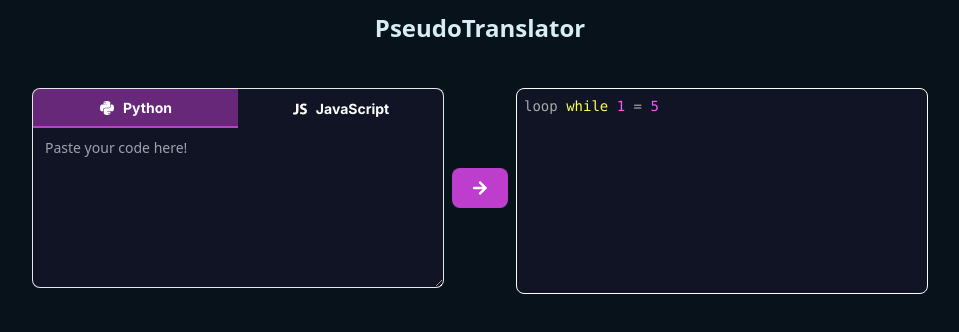
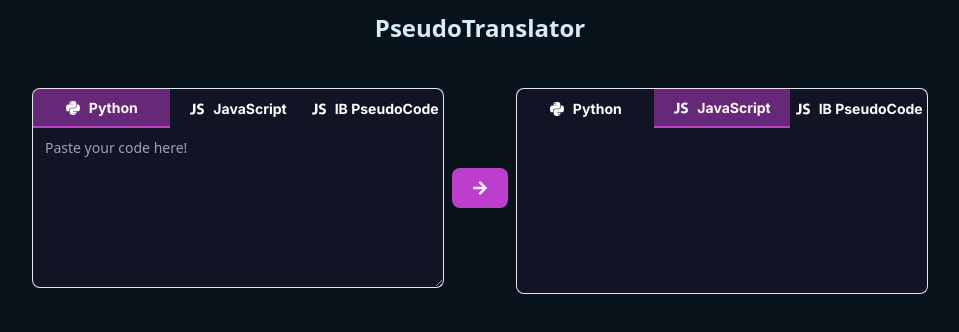
Before and after one commit to MoonMarshmellow/pseudotranslator, a Next.js app: page / in a window 1280 px wide. Shown: the top 332 px of the page, without its empty margins (160-1119 px from the left). Built offline with nearby package versions, Linux system fonts and the light colour scheme.

Commit message:
added language switching and different translation options, assistants api in progress

```diff
--- a/src/components/translator.tsx
+++ b/src/components/translator.tsx
@@ -1,6 +1,6 @@
 "use client";
 
-import { useState } from "react";
+import { use, useEffect, useState } from "react";
 import TextareaAutosize from "react-textarea-autosize";
 import SyntaxHighlighter from "react-syntax-highlighter";
 import { FaArrowRight, FaPython } from "react-icons/fa";
@@ -10,6 +10,7 @@
 import { IconType } from "react-icons";
 import ReactSyntaxHighlighter from "react-syntax-highlighter";
 import { qtcreatorDark } from "react-syntax-highlighter/dist/esm/styles/hljs";
+import { formatRevalidate } from "next/dist/server/lib/revalidate";
 
 const formTabs = [
   {
@@ -18,6 +19,10 @@
   },
   {
     title: "JavaScript",
+    icon: IoLogoJavascript,
+  },
+  {
+    title: "IB PseudoCode",
     icon: IoLogoJavascript,
   },
 ];
@@ -30,21 +35,54 @@
 export default function Translator() {
   const [input, setInput] = useState("");
   const [output, setOutput] = useState("");
-  const [selectedTab, setSelectedTab] = useState(formTabs[0].title);
+  const [selectedFromTab, setSelectedFromTab] = useState(formTabs[0].title);
+  const [selectedToTab, setSelectedToTab] = useState(formTabs[1].title);
+  const [outputLang, setOutputLang] = useState("lua");
   const [focused, setFocused] = useState(false);
   const [loading, setLoading] = useState(false);
 
   const onFocus = () => setFocused(true);
   const onBlur = () => setFocused(false);
 
+  useEffect(() => {
+    const index1 = formTabs.map((e) => e.title).indexOf(selectedFromTab);
+    if (selectedFromTab == selectedToTab) {
+      console.log("same");
+      console.log("index1", index1);
+      const newIndex = index1 + 1 == formTabs.length ? index1 - 1 : index1 + 1;
+      console.log("newIndex", newIndex);
+      setSelectedFromTab(formTabs[newIndex].title);
+    }
+  }, [selectedToTab]);
+
+  useEffect(() => {
+    const index2 = formTabs.map((e) => e.title).indexOf(selectedToTab);
+    const newIndex = 1;
+    if (selectedFromTab == selectedToTab) {
+      console.log("same");
+      console.log("index2", index2);
+      const newIndex = index2 + 1 == formTabs.length ? index2 - 1 : index2 + 1;
+      console.log("newIndex", newIndex);
+      setSelectedToTab(formTabs[newIndex].title);
+    }
+  }, [selectedFromTab]);
+
   const onInputChange = (event: React.ChangeEvent<HTMLTextAreaElement>) => {
     setInput(event.target.value);
   };
 
-  const onSubmit = async (input: string, language: string) => {
+  const onSubmit = async (
+    input: string,
+    languageFrom: string,
+    languageTo: string
+  ) => {
     setLoading(true);
     try {
-      const request = { code: input, language: language };
+      const request = {
+        code: input,
+        languageFrom: languageFrom,
+        languageTo: languageTo,
+      };
       const res = await fetch("/api", {
         method: "POST",
         headers: {
@@ -75,8 +113,8 @@
                 <TabItem
                   key={item.title}
                   item={item}
-                  selected={item.title === selectedTab}
-                  setSelectedTab={setSelectedTab}
+                  selected={item.title === selectedFromTab}
+                  setSelectedTab={setSelectedFromTab}
                 />
               ))}
             </div>
@@ -85,7 +123,7 @@
               onBlur={onBlur}
               onChange={onInputChange}
               placeholder="Paste your code here!"
-              className="peer h-full min-h-[160px] w-full bg-accent/5 resize-y rounded-b-[8px] border border-t-0 border-blue-gray-200 px-3 py-2.5 font-sans text-sm font-normal text-white outline outline-0 focus:border-2 focus:border-accent focus:border-t-0 focus:bg-accent/10 focus:outline-0 disabled:resize-none disabled:border-0 disabled:bg-blue-gray-50"
+              className="peer w-full min-h-[160px] bg-accent/5 resize-y rounded-b-[8px] border border-t-0 border-blue-gray-200 px-3 py-2.5 font-sans text-sm font-normal text-white outline outline-0 focus:border-2 focus:border-accent focus:border-t-0 focus:bg-accent/10 focus:outline-0 disabled:resize-none disabled:border-0 disabled:bg-blue-gray-50"
             ></TextareaAutosize>
           </div>
           {loading ? (
@@ -95,23 +133,39 @@
           ) : (
             <button
               onClick={() => {
-                onSubmit(input, selectedTab);
+                onSubmit(input, selectedFromTab, selectedToTab);
               }}
               className="bg-accent text-white h-5 p-5 m-20 flex items-center rounded-[8px] transition-all hover:bg-accent/90 hover:rounded-[20px]"
             >
               <FaArrowRight />
             </button>
           )}
-          <div className="basis-1/2">
-            <ReactSyntaxHighlighter
-              language="lua"
-              style={qtcreatorDark}
-              customStyle={{ background: "rbg(189,61,205,0.05" }}
-              className="whitespace-pre h-full w-full bg-accent/5 rounded-[8px] border border-white text-white px-3 py-2.5 text-sm font-sans font-normal"
+          <div className="basis-1/2 flex flex-col flex-grow">
+            <div
+              className={`h-[40px] bg-accent/5 flex flex-row w-full rounded-t-[8px] overflow-hidden border border-blue-gray-200 border-b-0`}
             >
-              {/* {output} */}
-              loop while 1 = 5
-            </ReactSyntaxHighlighter>
+              {formTabs.map((item) => (
+                <TabItem
+                  key={item.title}
+                  item={item}
+                  selected={item.title === selectedToTab}
+                  setSelectedTab={setSelectedToTab}
+                />
+              ))}
+            </div>
+
+            <div className="whitespace-pre peer flex-grow w-full min-h-[160px] bg-accent/5 resize-y rounded-b-[8px] border border-t-0 border-blue-gray-200 px-3 py-2.5 font-sans text-sm font-normal text-white outline outline-0 focus:border-2 focus:border-accent focus:border-t-0 focus:bg-accent/10 focus:outline-0 disabled:resize-none disabled:border-0 disabled:bg-blue-gray-50">
+              <ReactSyntaxHighlighter
+                language={selectedToTab.toLocaleLowerCase()}
+                style={qtcreatorDark}
+                customStyle={{
+                  background: "rbg(189,61,205,0.05)",
+                }}
+                // className="whitespace-pre bg-accent/5 rounded-[8px] border border-white text-white px-3 py-2.5 text-sm font-sans font-normal"
+              >
+                {output}
+              </ReactSyntaxHighlighter>
+            </div>
           </div>
         </div>
       </div>
```
Also changed, not shown: src/app/api/prompt1.ts (added, +1 -0 lines), src/app/api/route.ts (+47 -2 lines).
